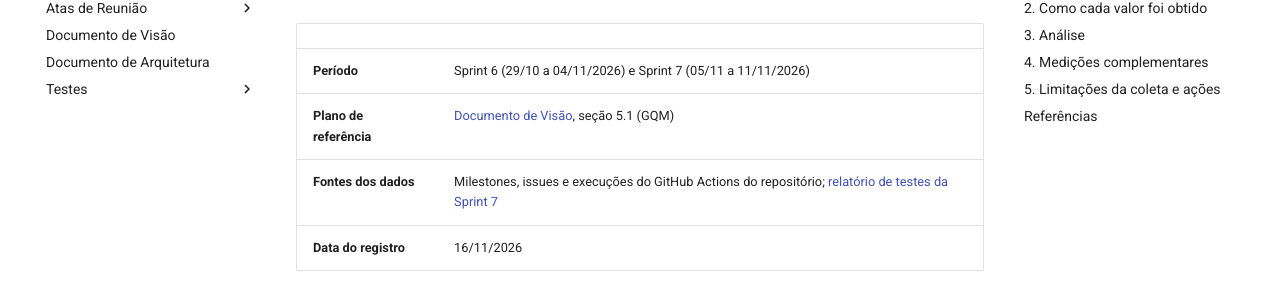
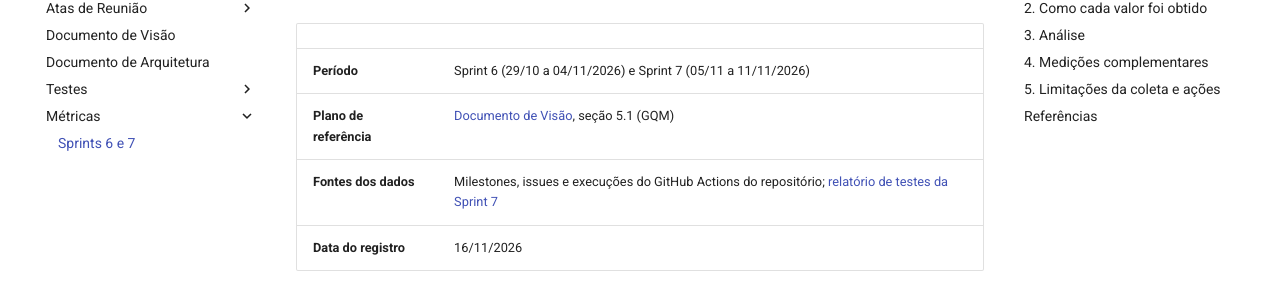
Before and after one commit to FGA0138-MDS-Ajax/2026.2-T03-Torvalds, an MkDocs documentation site: the page built from docs/metricas/relatorio-sprints-6-e-7.md, in a window 1280 px wide. Shown: the part 157-457 px from the top of the page. Built offline with MkDocs 1.6.1 and Material for MkDocs 9.7.7, drawn with Linux system fonts in a browser that asks for light colours.

Commit message:
docs(mkdocs): adiciona as métricas ao menu (#117)

```diff
--- a/mkdocs.yml
+++ b/mkdocs.yml
@@ -17,6 +17,8 @@ nav:
   - Documento de Arquitetura: "documento-de-arquitetura.md"
   - Testes:
     - "Relatório de execução — Sprint 7": "testes/relatorio-sprint-7.md"
+  - Métricas:
+    - "Sprints 6 e 7": "metricas/relatorio-sprints-6-e-7.md"
 
 theme:
   name: material
```
